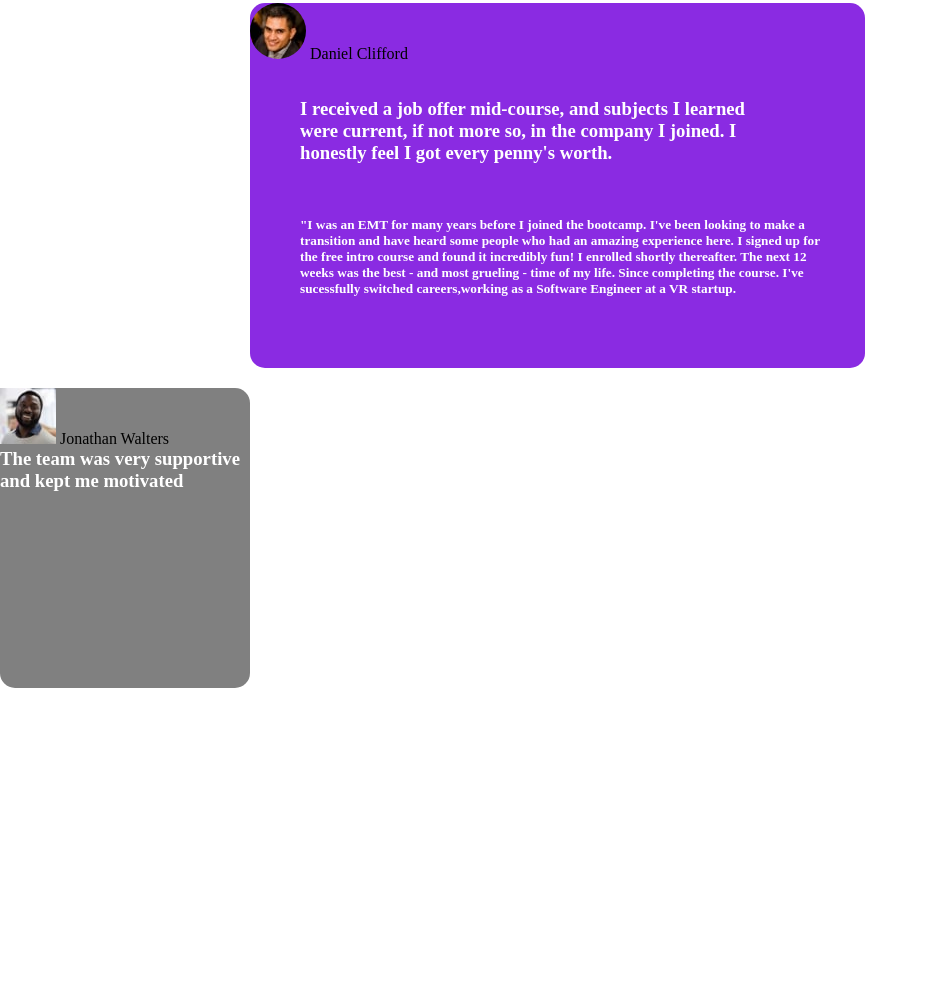
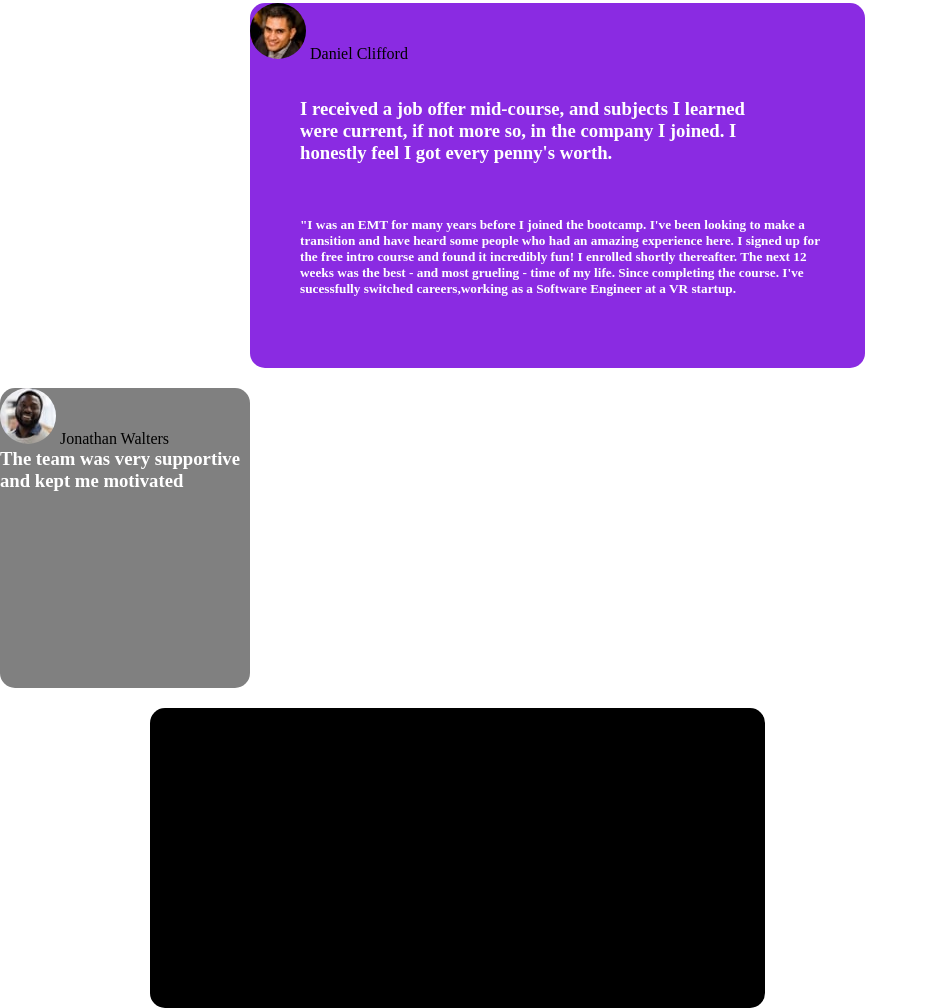
Before and after one commit to Ilhan000/iatc-full-stack, a plain HTML site: page index.html in a window 1280 px wide. Shown: the part 147-1155 px from the top of the page, without its empty margins (0-928 px from the left). Before the commit the page ends 835 px from the top, so only its background shows below. Drawn offline with Linux system fonts and the light colour scheme.

Commit message:
Add task 5

```diff
--- a/index.html
+++ b/index.html
@@ -11,7 +11,7 @@
 <body>
  <div class="commondiv">
     <div class="firstdiv">
-    <div class="danielimg"> <img src="image-daniel.jpg" alt="daniel"> Daniel Clifford</div>
+    <div class="danielimg"> <img src="images/image-daniel.jpg" alt="daniel"> Daniel Clifford</div>
     <p>
         <h3 class="text1">I received a job offer mid-course, and subjects I learned <br> were current, if not more so, in the company I joined. I <br> honestly feel I got every penny's worth.</h3>
         <br> <br>
@@ -23,12 +23,16 @@
     </p>
     </div>
     <div class="seconddiv">
-        <div class="jonathanimg"> <img src="image-jonathan.jpg" alt="jonathan"> Jonathan Walters</div>
+        <div class="jonathanimg"> <img src="images/image-jonathan.jpg" alt="jonathan"> Jonathan Walters</div>
         <p>
             <h3 class="text2"> The team was very supportive and kept me motivated</h3>
         </p>
 
     </div>
+    <div class="thirddiv">
+
+
+    </div>
 
  </div>
 </body>
--- a/shape.css
+++ b/shape.css
@@ -44,8 +44,8 @@
     width: 250px;
     height: 300px;
     background-color: gray;
+    display: inline-block;
     border-radius: 15px;
-    display: inline-block;
 
 
 }
@@ -54,4 +54,17 @@
 .text2{
     color: white;
 
+
 }
+.jonathanimg>img{
+    border-radius: 50%;
+    font-size: 20px;
+}
+.thirddiv{
+    width: 615px;
+    height: 300px;
+    background-color: black;
+    border-radius: 15px;
+    display: inline-block;
+    margin-left: 150px;
+}
```
Also changed, not shown: form.css (renamed from style-guide.css), images/image-daniel.jpg (renamed from image-daniel.jpg), images/image-jeanette.jpg (renamed from image-jeanette.jpg), images/image-jonathan.jpg (renamed from image-jonathan.jpg), images/image-kira.jpg (renamed from image-kira.jpg), images/image-patrick.jpg (renamed from image-patrick.jpg).
